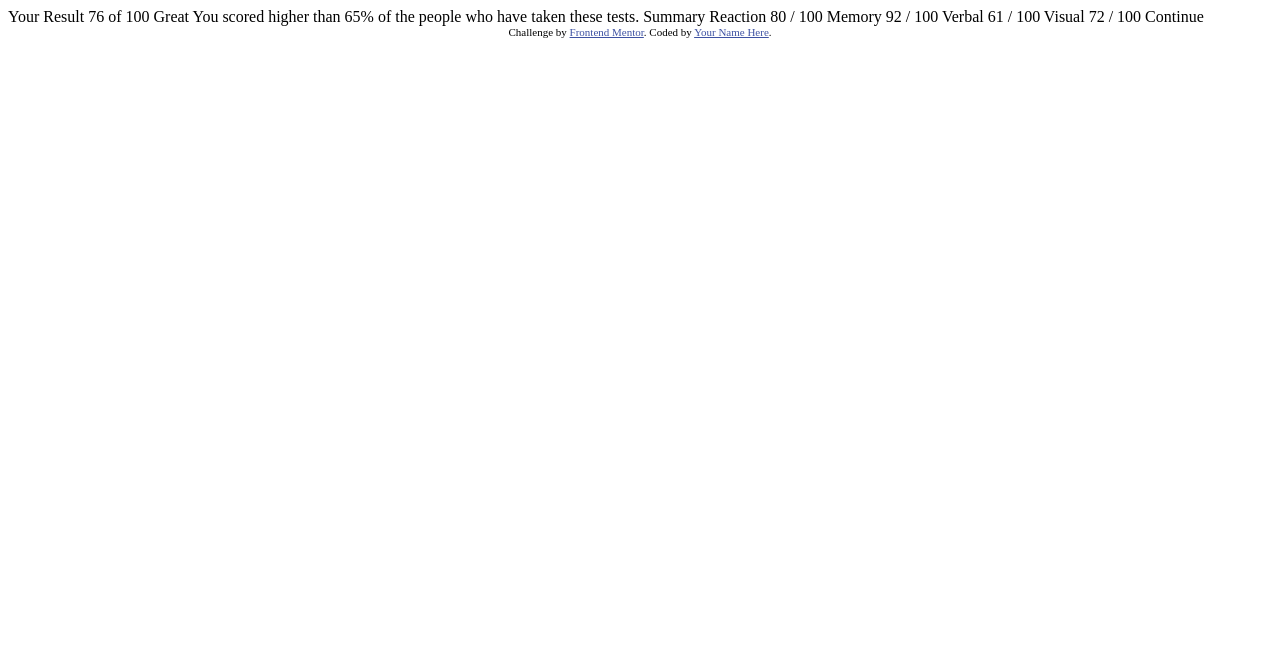
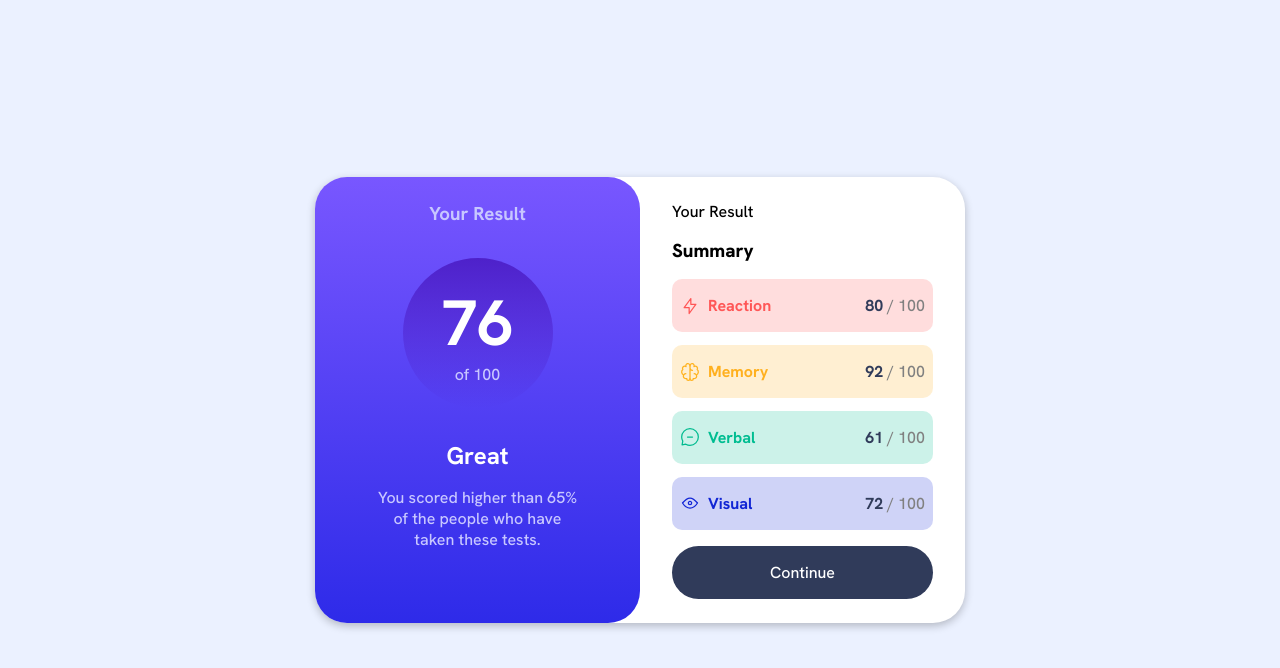
Before and after one commit to LauraJStevenson/LauraJStevenson.resource-summary-component.github.io, a plain HTML site: page index.html in a window 1280 px wide. Drawn offline with Linux system fonts and the light colour scheme.

Commit message:
FrontEnd Mentor Challenge 1

```diff
--- a/index.html
+++ b/index.html
@@ -2,46 +2,74 @@
 <html lang="en">
 <head>
   <meta charset="UTF-8">
-  <meta name="viewport" content="width=device-width, initial-scale=1.0"> <!-- displays site properly based on user's device -->
+  <meta name="viewport" content="width=device-width, initial-scale=1.0">
+  <!-- displays site properly based on user's device -->
 
-  <link rel="icon" type="image/png" sizes="32x32" href="./assets/images/favicon-32x32.png">
+  <link
+    rel="icon"
+    type="image/png"
+    sizes="32x32"
+    href="./assets/images/favicon-32x32.png"
+    />
 
   <title>Frontend Mentor | Results summary component</title>
-
-  <!-- Feel free to remove these styles or customise in your own stylesheet 👍 -->
-  <style>
-    .attribution { font-size: 11px; text-align: center; }
-    .attribution a { color: hsl(228, 45%, 44%); }
-  </style>
+  <link rel="preconnect" href="https://fonts.googleapis.com" />
+  <link rel="preconnect" href="https://fonts.gstatic.com" crossorigin />
+  <link rel="stylesheet" href="https://fonts.googleapis.com/css2?family=Hanken+Grotesk:wght@500;700;800&display=swap"
+  />
+  <link rel="stylesheet" href="style.css"/>
 </head>
 <body>
+  <div class="card">
+    <div class="card-container">
+      <section class="result">
+        <h3 class="title">Your Result</h3>
+        <div class="circle">
+        <h1>76</h1>
+        <p>of 100</p>
+        </div>
+        <b>Great</b>
+        <p class="info">
+        You scored higher than 65% of the people who have taken these tests.
+        </p>
+      </section>
+      <section class="summary">Your Result
+        <h3 class="title">Summary</h3>
+        <div class="rows">
+          <div class="row">
+            <div class="badge">
+              <img src="./assets/images/icon-reaction.svg" alt="icon" class="src">
+              <b>Reaction</b>
+            </div>
+            <p><b>80</b> / 100</p>
+          </div>
+          <div class="row">
+            <div class="badge">
+              <img src="./assets/images/icon-memory.svg" alt="icon" class="src">
+              <b>Memory</b>
+            </div>
+            <p><b>92</b> / 100</p>
+          </div>
+          <div class="row">
+            <div class="badge">
+              <img src="./assets/images/icon-verbal.svg" alt="icon" class="src">
+              <b>Verbal</b>
+            </div>
+            <p><b>61</b> / 100</p>
+          </div>
+          <div class="row">
+            <div class="badge">
+              <img src="./assets/images/icon-visual.svg" alt="icon" class="src">
+              <b>Visual</b>
+            </div>
+            <p><b>72</b> / 100</p>
+          </div>
+        </div>
+        <button class="btn">Continue</button>
+      </section>
+      </div>
+    </div>
+  </div>
 
-  Your Result
-  76
-  of 100
-
-  Great
-  You scored higher than 65% of the people who have taken these tests.
-
-  Summary
-
-  Reaction
-  80 / 100
-
-  Memory
-  92 / 100
-
-  Verbal
-  61 / 100
-
-  Visual
-  72 / 100
-
-  Continue
-
-  <div class="attribution">
-    Challenge by <a href="https://www.frontendmentor.io?ref=challenge" target="_blank">Frontend Mentor</a>.
-    Coded by <a href="#">Your Name Here</a>.
-  </div>
 </body>
 </html>
--- /dev/null
+++ b/style.css
@@ -0,0 +1,174 @@
+:root {
+    --Light-red: hsla(0, 100%, 67%);
+    --Orangey-yellow: hsl(39, 100%, 56%);
+    --Green-teal: hsl(166, 100%, 37%);
+    --Cobalt-blue: hsl(234, 85%, 45%);
+
+    --Light-slate-blue-background: hsl(252, 100%, 67%);
+    --Light-royal-blue-background: hsl(241, 81%, 54%);
+    --Violet-blue-circle: hsla(256, 72%, 46%, 1);
+    --Persian-blue-circle: hsla(241, 72%, 46%, 0);
+
+    --White: hsl(0, 0%, 100%);
+    --Pale-blue: hsl(221, 100%, 96%);
+    --Light-lavendar: hsl(241, 100%, 89%);
+    --Dark-gray-blue: hsl(224, 30%, 27%);
+}
+
+* {
+    padding: 0;
+    margin: 0;
+    box-sizing: border-box;
+    font-family: "Hanken Grotesk", sans-serif;
+}
+body{
+    min-height: 100vh;
+    display: flex;
+    align-items: center;
+    justify-content: center;
+    background-color: var(--Pale-blue);
+}
+.card{
+    box-shadow: rgba(0, 0, 0, .24) 0px 3px 8px;
+    border-radius: 2rem;
+    width: 650px;
+    background-color: var(--White);
+}
+.card-container{
+    display: flex;
+    justify-content: space-between;
+}
+.result{
+    width: 50%;
+    padding: 1.5rem 2rem;
+    border-radius: 2rem;
+    background: linear-gradient(to bottom, var(--Light-slate-blue-background), var(--Light-royal-blue-background));
+    text-align: center;
+    display: flex;
+    flex-direction: column;
+    align-items: center;
+    gap: 1rem;
+}
+.result .title {
+    color: var(--Light-lavendar);
+    margin-bottom: 1rem;
+}
+.result .circle {
+    width: 150px;
+    height: 150px;
+    border-radius: 50%;
+    background: linear-gradient(to bottom, var(--Violet-blue-circle), var(--Persian-blue-circle));
+    display: flex;
+    justify-content: center;
+    align-items: center;
+    flex-direction: column;
+}
+.circle h1{
+    color: var(--White);
+    font-size: 4rem;
+}
+.circle p{
+    color: var(--Light-lavendar);
+}
+.result b{
+    color: var(--White);
+    font-size: 1.5rem;
+    margin-top: 1rem;
+}
+.result .info{
+    color: var(--Light-lavendar);
+    width: 200px;
+}
+.summary{
+    width: 50%;
+    padding: 1.5rem 2rem;
+    display: flex;
+    flex-direction: column;
+    gap: 1rem;
+}
+.summary .title{
+    color: black;
+    font-weight: 800;
+}
+.rows{
+    display: flex;
+    flex-direction: column;
+    gap: .8rem;
+}
+.row{
+    display: flex;
+    border-radius: 10px;
+    align-items: center;
+    justify-content: space-between;
+    padding: 1rem .5rem;
+}
+.row:nth-child(1){
+    background-color: hsla(0, 100%, 67%, .2);
+}
+.row:nth-child(1) .badge b {
+    color: var(--Light-red);
+}
+.row:nth-child(2){
+    background-color: hsla(39, 100%, 56%, .2);
+}
+.row:nth-child(2) .badge b {
+    color: var(--Orangey-yellow);
+}
+.row:nth-child(3){
+    background-color: hsl(166, 100%, 37%, .2);
+}
+.row:nth-child(3) .badge b {
+    color: var(--Green-teal);
+}
+.row:nth-child(4){
+    background-color: hsl(234, 85%, 45%, .2);
+}
+.row:nth-child(4) .badge b {
+    color: var(--Cobalt-blue);
+}
+.badge{
+    display: flex;
+    align-items: center;
+    gap: .5rem;
+}
+.row p{
+    color: gray;
+}
+.row p b{
+    color: var(--Dark-gray-blue);
+}
+.btn{
+margin-top: auto;
+padding: 1rem;
+border: none;
+border-radius: 2rem;
+background-color: var(--Dark-gray-blue);
+cursor: pointer;
+font-size: 1rem;
+color: white;
+}
+.btn:hover{
+    background: linear-gradient(to bottom, var(--Light-slate-blue-background), var(--Light-royal-blue-background));
+}
+@media screen and (max-width:650px) {
+    body{
+        align-items: flex-start;
+        background-color: white;
+    }
+    .card{
+        box-shadow: none;
+    }
+    .card-container{
+        flex-direction: column;
+    }
+    .result{
+        border-radius: 0 0 1rem 1rem;
+        width: 100%;
+    }
+    .result .info{
+        width: 250px;
+    }
+    .summary{
+        width: 100%;
+    }
+}
```
